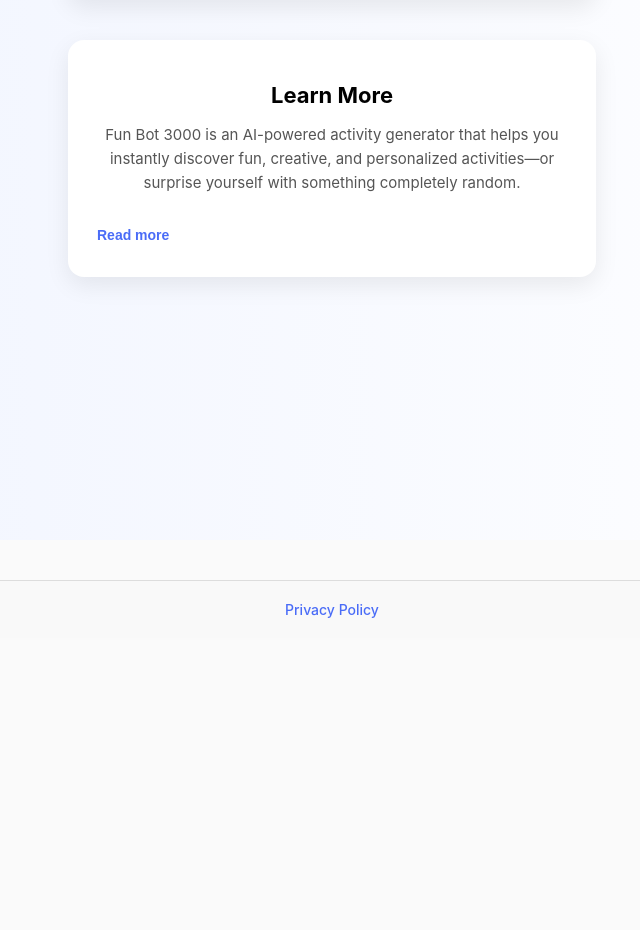
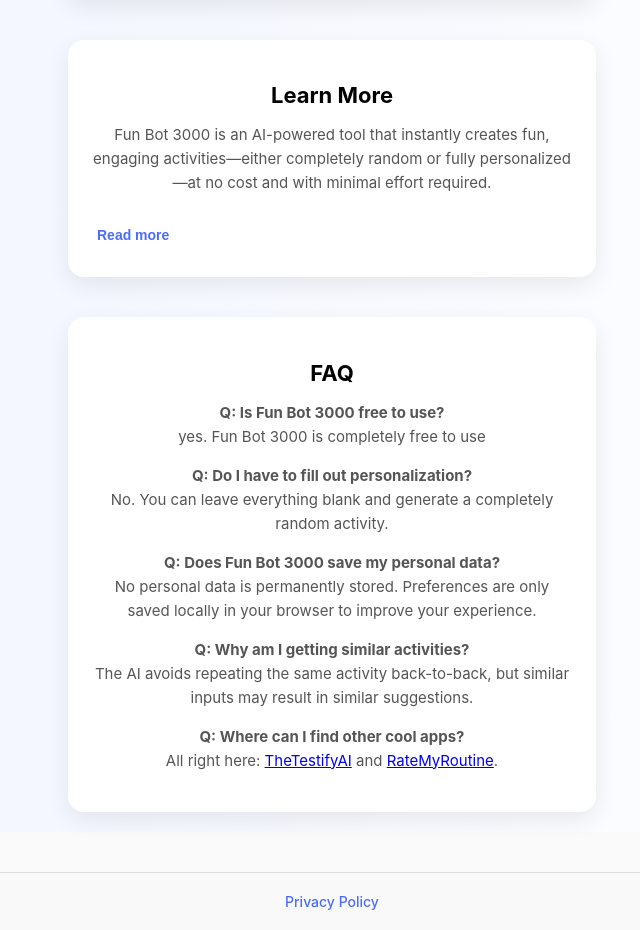
Before and after one commit to christensenandrew455-cell/funbot3000, a Next.js app: page / in a window 1280 px wide. Shown: the part 300-1230 px from the top of the page, without its empty margins (308-948 px from the left). Before the commit the page ends 938 px from the top, so only its background shows below. Built offline with nearby package versions, Linux system fonts and the light colour scheme.

Commit message:
Update page.js

```diff
--- a/app/page.js
+++ b/app/page.js
@@ -258,9 +258,9 @@ export default function Home() {
         <h2 style={styles.sectionTitle}>Learn More</h2>
 
         <p style={styles.sectionContent}>
-          Fun Bot 3000 is an AI-powered activity generator that helps you instantly
-          discover fun, creative, and personalized activities—or surprise yourself
-          with something completely random.
+        Fun Bot 3000 is an AI-powered tool that instantly creates fun, engaging
+        activities—either completely random or fully personalized—at no cost
+        and with minimal effort required.
         </p>
 
         {learnMoreOpen && (
@@ -301,6 +301,41 @@ export default function Home() {
           {learnMoreOpen ? "Show less" : "Read more"}
         </button>
       </div>
+
+      {/* FAQ */}
+      <div style={styles.section}>
+        <h2 style={styles.sectionTitle}>FAQ</h2>
+
+        <p style={styles.sectionContent}>
+          <strong>Q: Is Fun Bot 3000 free to use?</strong><br />
+          yes. Fun Bot 3000 is completely free to use
+        </p>
+
+        <p style={styles.sectionContent}>
+          <strong>Q: Do I have to fill out personalization?</strong><br />
+          No. You can leave everything blank and generate a completely random activity.
+        </p>
+
+        <p style={styles.sectionContent}>
+          <strong>Q: Does Fun Bot 3000 save my personal data?</strong><br />
+          No personal data is permanently stored. Preferences are only saved locally
+          in your browser to improve your experience.
+        </p>
+
+        <p style={styles.sectionContent}>
+          <strong>Q: Why am I getting similar activities?</strong><br />
+          The AI avoids repeating the same activity back-to-back, but similar inputs
+          may result in similar suggestions.
+        </p>
+
+        <p style={styles.sectionContent}>
+          <strong>Q: Where can I find other cool apps?</strong><br />
+          All right here:{" "}
+          <a href="https://thetestifyai.com" target="_blank">TheTestifyAI</a>{" "}
+          and{" "}
+          <a href="https://ratemyroutine.com" target="_blank">RateMyRoutine</a>.
+        </p>
+      </div>
     </div>
   );
 }
```
